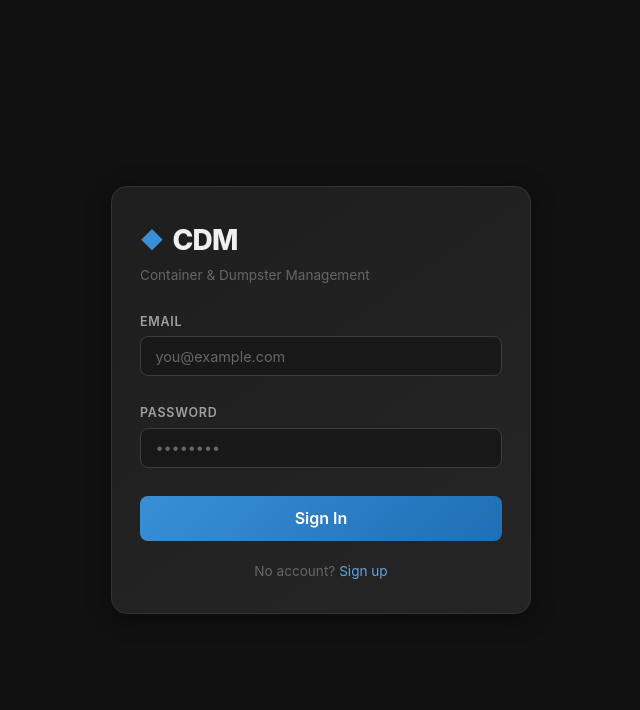
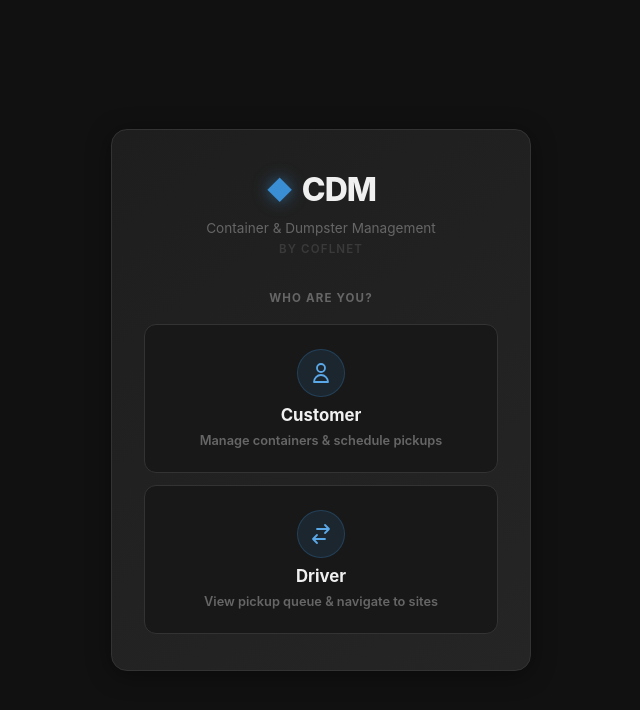
Before and after one commit to Coflnet/CDM-frontend, a Vue app: page / in a window 1280 px wide. Shown: the top 710 px of the page, without its empty margins (319-959 px from the left). Built offline with nearby package versions, Linux system fonts and the light colour scheme; no server answers.

Commit message:
Replace Auth with Role Selector

```diff
--- a/src/App.vue
+++ b/src/App.vue
@@ -1,31 +1,55 @@
 <script setup lang="ts">
-import { authState } from './store/auth'
-import AuthView from './components/AuthView.vue'
-import AppHeader from './components/AppHeader.vue'
+import { authState, selectRole, clearRole } from './store/auth'
 import CustomerDashboard from './components/customer/CustomerDashboard.vue'
 import DriverDashboard from './components/driver/DriverDashboard.vue'
 </script>
 
 <template>
   <div id="app-root">
-    <div v-if="authState.loading" class="loading-screen">
-      <div class="spinner"></div>
+    <!-- Role selector -->
+    <div v-if="!authState.role" class="role-screen">
+      <div class="role-card">
+        <div class="brand">
+          <span class="brand-diamond">&#9670;</span>
+          <span class="brand-name">CDM</span>
+        </div>
+        <p class="brand-sub">Container &amp; Dumpster Management</p>
+        <p class="brand-by">by Coflnet</p>
+
+        <p class="choose-label">Who are you?</p>
+
+        <div class="role-options">
+          <button class="role-btn" @click="selectRole('customer')">
+            <span class="role-icon">
+              <svg xmlns="http://www.w3.org/2000/svg" fill="none" viewBox="0 0 24 24" stroke="currentColor"><path stroke-linecap="round" stroke-linejoin="round" d="M16 7a4 4 0 11-8 0 4 4 0 018 0zM12 14a7 7 0 00-7 7h14a7 7 0 00-7-7z"/></svg>
+            </span>
+            <span class="role-title">Customer</span>
+            <span class="role-desc">Manage containers &amp; schedule pickups</span>
+          </button>
+
+          <button class="role-btn" @click="selectRole('driver')">
+            <span class="role-icon">
+              <svg xmlns="http://www.w3.org/2000/svg" fill="none" viewBox="0 0 24 24" stroke="currentColor"><path stroke-linecap="round" stroke-linejoin="round" d="M8 7h12m0 0l-4-4m4 4l-4 4m0 6H4m0 0l4 4m-4-4l4-4"/></svg>
+            </span>
+            <span class="role-title">Driver</span>
+            <span class="role-desc">View pickup queue &amp; navigate to sites</span>
+          </button>
+        </div>
+      </div>
     </div>
 
-    <template v-else-if="!authState.user">
-      <AuthView />
-    </template>
-
-    <template v-else-if="authState.profile">
-      <AppHeader :title="authState.profile.role === 'driver' ? 'Driver View' : 'Customer Portal'" />
-      <CustomerDashboard v-if="authState.profile.role === 'customer'" />
+    <!-- Dashboards -->
+    <template v-else>
+      <header class="app-header">
+        <div class="app-header-title">
+          <span class="logo-accent"></span>
+          CDM &mdash; {{ authState.role === 'driver' ? 'Driver View' : 'Customer Portal' }}
+        </div>
+        <button class="btn-ghost btn-sm" @click="clearRole">Switch Role</button>
+      </header>
+      <CustomerDashboard v-if="authState.role === 'customer'" />
       <DriverDashboard v-else />
     </template>
-
-    <div v-else class="loading-screen">
-      <div class="spinner"></div>
-      <p class="text-muted text-center" style="margin-top: 1rem">Loading profile...</p>
-    </div>
   </div>
 </template>
 
@@ -35,12 +59,119 @@ import DriverDashboard from './components/driver/DriverDashboard.vue'
   display: flex;
   flex-direction: column;
 }
-.loading-screen {
+
+.role-screen {
   min-height: 100vh;
+  display: flex;
+  align-items: center;
+  justify-content: center;
+  padding: 1.5rem;
+  background: var(--bg-base);
+}
+
+.role-card {
+  width: 100%;
+  max-width: 420px;
+  background: var(--bg-card);
+  border: 1px solid var(--border-card);
+  border-radius: var(--radius-lg);
+  padding: 2.25rem 2rem;
+  box-shadow: var(--shadow);
+  text-align: center;
+}
+
+.brand {
+  display: flex;
+  align-items: center;
+  justify-content: center;
+  gap: 0.6rem;
+  font-size: 2rem;
+  font-weight: 800;
+  color: var(--text-primary);
+  letter-spacing: -0.03em;
+  margin-bottom: 0.25rem;
+}
+.brand-diamond {
+  color: var(--accent-blue);
+  font-size: 1.6rem;
+  filter: drop-shadow(0 0 8px rgba(58,143,212,0.6));
+}
+.brand-sub {
+  color: var(--text-muted);
+  font-size: 0.85rem;
+  margin-bottom: 0.15rem;
+}
+.brand-by {
+  color: #3a3a3a;
+  font-size: 0.72rem;
+  text-transform: uppercase;
+  letter-spacing: 0.1em;
+  font-weight: 600;
+  margin-bottom: 2rem;
+}
+
+.choose-label {
+  font-size: 0.72rem;
+  text-transform: uppercase;
+  letter-spacing: 0.1em;
+  font-weight: 700;
+  color: var(--text-muted);
+  margin-bottom: 1rem;
+}
+
+.role-options {
+  display: flex;
+  flex-direction: column;
+  gap: 0.75rem;
+}
+
+.role-btn {
   display: flex;
   flex-direction: column;
   align-items: center;
+  gap: 0.5rem;
+  padding: 1.5rem 1rem;
+  background: #181818;
+  border: 1px solid var(--border-card);
+  border-radius: var(--radius);
+  cursor: pointer;
+  transition: border-color 0.18s, background 0.18s, box-shadow 0.18s;
+  width: 100%;
+  text-align: center;
+}
+.role-btn:hover {
+  border-color: var(--accent-blue);
+  background: #1c1c1c;
+  box-shadow: 0 0 20px rgba(58,143,212,0.15);
+}
+.role-btn:active {
+  transform: scale(0.97);
+}
+
+.role-icon {
+  display: flex;
+  align-items: center;
   justify-content: center;
-  background: var(--bg-base);
+  width: 48px;
+  height: 48px;
+  border-radius: 50%;
+  background: rgba(58,143,212,0.12);
+  border: 1px solid rgba(58,143,212,0.25);
+  color: var(--accent-blue-light);
+}
+.role-icon svg {
+  width: 24px;
+  height: 24px;
+  stroke-width: 1.8;
+}
+
+.role-title {
+  font-size: 1.05rem;
+  font-weight: 700;
+  color: var(--text-primary);
+}
+.role-desc {
+  font-size: 0.8rem;
+  color: var(--text-muted);
 }
 </style>
--- a/src/components/AuthView.vue
+++ /dev/null
@@ -1,123 +0,0 @@
-<script setup lang="ts">
-import { ref } from 'vue'
-import { signIn, signUp } from '../store/auth'
-
-const mode = ref<'login' | 'register'>('login')
-const email = ref('')
-const password = ref('')
-const fullName = ref('')
-const role = ref<'customer' | 'driver'>('customer')
-const error = ref('')
-const loading = ref(false)
-
-async function submit() {
-  error.value = ''
-  loading.value = true
-  try {
-    if (mode.value === 'login') {
-      await signIn(email.value, password.value)
-    } else {
-      await signUp(email.value, password.value, fullName.value, role.value)
-    }
-  } catch (e: any) {
-    error.value = e.message || 'Something went wrong'
-  } finally {
-    loading.value = false
-  }
-}
-</script>
-
-<template>
-  <div class="auth-wrap">
-    <div class="auth-card">
-      <div class="auth-logo">
-        <span class="logo-icon">&#9670;</span>
-        <span>CDM</span>
-      </div>
-      <p class="auth-sub">Container & Dumpster Management</p>
-
-      <div v-if="error" class="alert alert-error mb-2">{{ error }}</div>
-
-      <form @submit.prevent="submit" class="stack">
-        <div v-if="mode === 'register'" class="form-group">
-          <label>Full Name</label>
-          <input v-model="fullName" type="text" placeholder="John Smith" required />
-        </div>
-        <div class="form-group">
-          <label>Email</label>
-          <input v-model="email" type="email" placeholder="you@example.com" required />
-        </div>
-        <div class="form-group">
-          <label>Password</label>
-          <input v-model="password" type="password" placeholder="••••••••" required minlength="6" />
-        </div>
-        <div v-if="mode === 'register'" class="form-group">
-          <label>Account Type</label>
-          <select v-model="role">
-            <option value="customer">Customer</option>
-            <option value="driver">Driver</option>
-          </select>
-        </div>
-        <button type="submit" class="btn-primary btn-lg btn-block" :disabled="loading">
-          {{ loading ? 'Please wait...' : (mode === 'login' ? 'Sign In' : 'Create Account') }}
-        </button>
-      </form>
-
-      <p class="auth-toggle">
-        <template v-if="mode === 'login'">
-          No account?
-          <a href="#" @click.prevent="mode = 'register'">Sign up</a>
-        </template>
-        <template v-else>
-          Have an account?
-          <a href="#" @click.prevent="mode = 'login'">Sign in</a>
-        </template>
-      </p>
-    </div>
-  </div>
-</template>
-
-<style scoped>
-.auth-wrap {
-  min-height: 100vh;
-  display: flex;
-  align-items: center;
-  justify-content: center;
-  padding: 1.5rem;
-  background: var(--bg-base);
-}
-.auth-card {
-  background: var(--bg-card);
-  border: 1px solid var(--border-card);
-  border-radius: var(--radius-lg);
-  padding: 2rem 1.75rem;
-  width: 100%;
-  max-width: 420px;
-  box-shadow: var(--shadow);
-}
-.auth-logo {
-  display: flex;
-  align-items: center;
-  gap: 0.6rem;
-  font-size: 1.75rem;
-  font-weight: 800;
-  color: var(--text-primary);
-  letter-spacing: -0.03em;
-  margin-bottom: 0.25rem;
-}
-.logo-icon {
-  color: var(--accent-blue);
-  font-size: 1.4rem;
-}
-.auth-sub {
-  color: var(--text-muted);
-  font-size: 0.85rem;
-  margin-bottom: 1.75rem;
-}
-.auth-toggle {
-  text-align: center;
-  margin-top: 1.25rem;
-  font-size: 0.85rem;
-  color: var(--text-muted);
-}
-</style>
--- a/src/components/customer/OrderContainerModal.vue
+++ b/src/components/customer/OrderContainerModal.vue
@@ -1,7 +1,6 @@
 <script setup lang="ts">
 import { ref, onMounted } from 'vue'
 import { supabase } from '../../supabase'
-import { authState } from '../../store/auth'
 import type { Site, ContainerOrder } from '../../supabase'
 
 const props = defineProps<{ sites: Site[] }>()
@@ -21,7 +20,6 @@ onMounted(async () => {
   const { data } = await supabase
     .from('container_orders')
     .select('*')
-    .eq('customer_id', authState.user!.id)
     .order('created_at', { ascending: false })
     .limit(3)
   pastOrders.value = data ?? []
@@ -39,8 +37,9 @@ async function save() {
   error.value = ''
   loading.value = true
   try {
+    const site = props.sites.find(s => s.id === siteId.value)!
     const { error: insertErr } = await supabase.from('container_orders').insert({
-      customer_id: authState.user!.id,
+      customer_id: site.customer_id,
       site_id: siteId.value,
       container_type: containerType.value,
       quantity: quantity.value,
--- a/src/components/customer/SchedulePickupModal.vue
+++ b/src/components/customer/SchedulePickupModal.vue
@@ -1,7 +1,6 @@
 <script setup lang="ts">
 import { ref, onMounted } from 'vue'
 import { supabase } from '../../supabase'
-import { authState } from '../../store/auth'
 import type { Container, Site, Pickup } from '../../supabase'
 
 const props = defineProps<{
@@ -108,7 +107,7 @@ async function save() {
       .insert({
         container_id: props.container.id,
         site_id: props.site.id,
-        customer_id: authState.user!.id,
+        customer_id: props.site.customer_id,
         scheduled_at: new Date(scheduledAt.value).toISOString(),
         notes: notes.value,
         driveway_video_url: finalVideoUrl,
--- a/src/components/customer/UpdateFillModal.vue
+++ b/src/components/customer/UpdateFillModal.vue
@@ -1,7 +1,6 @@
 <script setup lang="ts">
 import { ref } from 'vue'
 import { supabase } from '../../supabase'
-import { authState } from '../../store/auth'
 import type { Container } from '../../supabase'
 
 const props = defineProps<{ container: Container }>()
@@ -44,7 +43,7 @@ async function save() {
         container_id: props.container.id,
         photo_url: photoUrl,
         fill_state: fillState.value,
-        taken_by: authState.user!.id,
+        taken_by: props.container.site_id,
       })
     }
     emit('updated')
--- a/src/components/driver/DriverDashboard.vue
+++ b/src/components/driver/DriverDashboard.vue
@@ -1,7 +1,6 @@
 <script setup lang="ts">
 import { ref, onMounted, computed } from 'vue'
 import { supabase } from '../../supabase'
-import { authState } from '../../store/auth'
 import type { Pickup, Site, Container } from '../../supabase'
 import DrivewayVideoModal from './DrivewaVideoModal.vue'
 
@@ -89,7 +88,7 @@ async function startDriving(p: EnrichedPickup) {
   const eta = new Date(now.getTime() + 30 * 60 * 1000) // default +30 min
   await supabase.from('pickups').update({
     status: 'driver_en_route',
-    driver_id: authState.user!.id,
+    driver_id: null,
     driver_started_at: now.toISOString(),
     driver_eta: eta.toISOString(),
   }).eq('id', p.id)
@@ -119,7 +118,7 @@ async function saveEta() {
         <div class="row-between mb-3">
           <div>
             <h1>Driver Queue</h1>
-            <p class="text-sm text-muted">{{ authState.profile?.full_name }}</p>
+            <p class="text-sm text-muted">Driver</p>
           </div>
           <div class="stat-chip">
             <span class="chip-val">{{ queuePickups.length }}</span>
--- a/src/store/auth.ts
+++ b/src/store/auth.ts
@@ -1,72 +1,19 @@
 import { reactive } from 'vue'
-import { supabase, type Profile } from '../supabase'
-import type { User } from '@supabase/supabase-js'
 
-interface AuthState {
-  user: User | null
-  profile: Profile | null
-  loading: boolean
+export type UserRole = 'customer' | 'driver'
+
+interface RoleState {
+  role: UserRole | null
 }
 
-export const authState = reactive<AuthState>({
-  user: null,
-  profile: null,
-  loading: true,
+export const authState = reactive<RoleState>({
+  role: null,
 })
 
-export async function loadProfile(userId: string) {
-  const { data } = await supabase
-    .from('profiles')
-    .select('*')
-    .eq('id', userId)
-    .maybeSingle()
-  authState.profile = data
+export function selectRole(role: UserRole) {
+  authState.role = role
 }
 
-export async function signIn(email: string, password: string) {
-  const { data, error } = await supabase.auth.signInWithPassword({ email, password })
-  if (error) throw error
-  return data
+export function clearRole() {
+  authState.role = null
 }
-
-export async function signUp(email: string, password: string, fullName: string, role: 'customer' | 'driver') {
-  const { data, error } = await supabase.auth.signUp({ email, password })
-  if (error) throw error
-  if (data.user) {
-    const { error: profileError } = await supabase.from('profiles').insert({
-      id: data.user.id,
-      full_name: fullName,
-      role,
-    })
-    if (profileError) throw profileError
-  }
-  return data
-}
-
-export async function signOut() {
-  await supabase.auth.signOut()
-  authState.user = null
-  authState.profile = null
-}
-
-supabase.auth.onAuthStateChange((_event, session) => {
-  ;(async () => {
-    authState.user = session?.user ?? null
-    if (session?.user) {
-      await loadProfile(session.user.id)
-    } else {
-      authState.profile = null
-    }
-    authState.loading = false
-  })()
-})
-
-supabase.auth.getSession().then(({ data }) => {
-  ;(async () => {
-    authState.user = data.session?.user ?? null
-    if (data.session?.user) {
-      await loadProfile(data.session.user.id)
-    }
-    authState.loading = false
-  })()
-})
```
Also changed, not shown: src/components/AppHeader.vue (deleted, +0 -32 lines), src/components/customer/CustomerDashboard.vue (+4 -5 lines), 2 other files (tests, documents, lock files or other folders).
